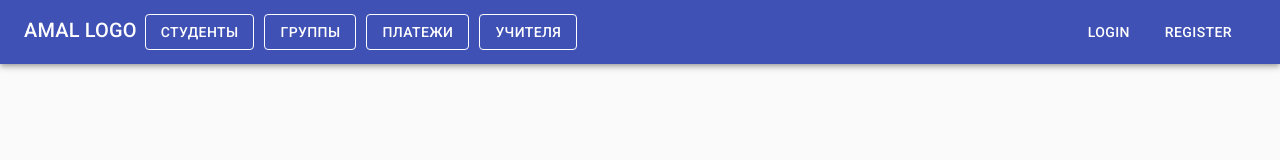
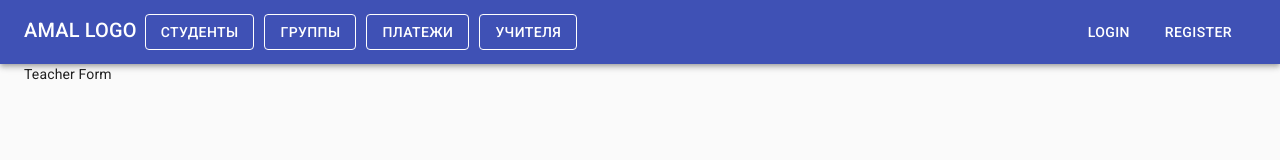
Before and after one commit to xx3u/amal_frontend, a React (Create React App) app: page /admin-app/teachers/add in a window 1280 px wide. Shown: the top 160 px of the page. Built offline with nearby package versions, Linux system fonts and the light colour scheme.

Commit message:
создан контейнер для формы создания учителя, добавлен роут, добавлена ссылка на кнопку создания учителя

```diff
--- a/src/App.js
+++ b/src/App.js
@@ -10,6 +10,7 @@ import EditStudentForm from './containers/Forms/Student/EditStudentForm';
 import StudentDetailPage from './pages/StudentDetailPage/StudentDetailPage';
 import PaymentsPage from './pages/PaymentsPage/PaymentsPage';
 import TeachersPage from './pages/TeachersPage/TeachersPage';
+import CreateTeacherForm from './containers/Forms/Teacher/CreateTeacherForm';
 
 function App() {
   return (
@@ -25,6 +26,7 @@ function App() {
           <Route path={['/admin-app/students', '/']} exact component={StudentsPage} />
           <Route path='/admin-app/payments' exact component={PaymentsPage} />
           <Route path='/admin-app/teachers' exact component={TeachersPage} />
+          <Route path='/admin-app/teachers/add' exact component={CreateTeacherForm} />
         </Switch>
       </Layout>
     </div>
--- /dev/null
+++ b/src/containers/Forms/Teacher/CreateTeacherForm.js
@@ -0,0 +1,12 @@
+import React from 'react';
+import TeacherForm from './TeacherForm';
+
+const CreateTeacherForm = () => {
+  return (
+    <div className='CreateTeacherForm'>
+      <TeacherForm />
+    </div>
+  );
+};
+
+export default CreateTeacherForm;
--- /dev/null
+++ b/src/containers/Forms/Teacher/TeacherForm.js
@@ -0,0 +1,7 @@
+import React from 'react';
+
+const TeacherForm = () => {
+  return <div className='TeacherForm'>Teacher Form</div>;
+};
+
+export default TeacherForm;
--- a/src/pages/TeachersPage/TeachersPage.js
+++ b/src/pages/TeachersPage/TeachersPage.js
@@ -15,7 +15,7 @@ const TeachersPage = () => {
   return (
     <div className={classes.main}>
       <Actions>
-        <Button variant='contained' component={Link} to='' color='default'>
+        <Button variant='contained' component={Link} to='/admin-app/teachers/add' color='default'>
           Добавить учителя
         </Button>
       </Actions>
```
